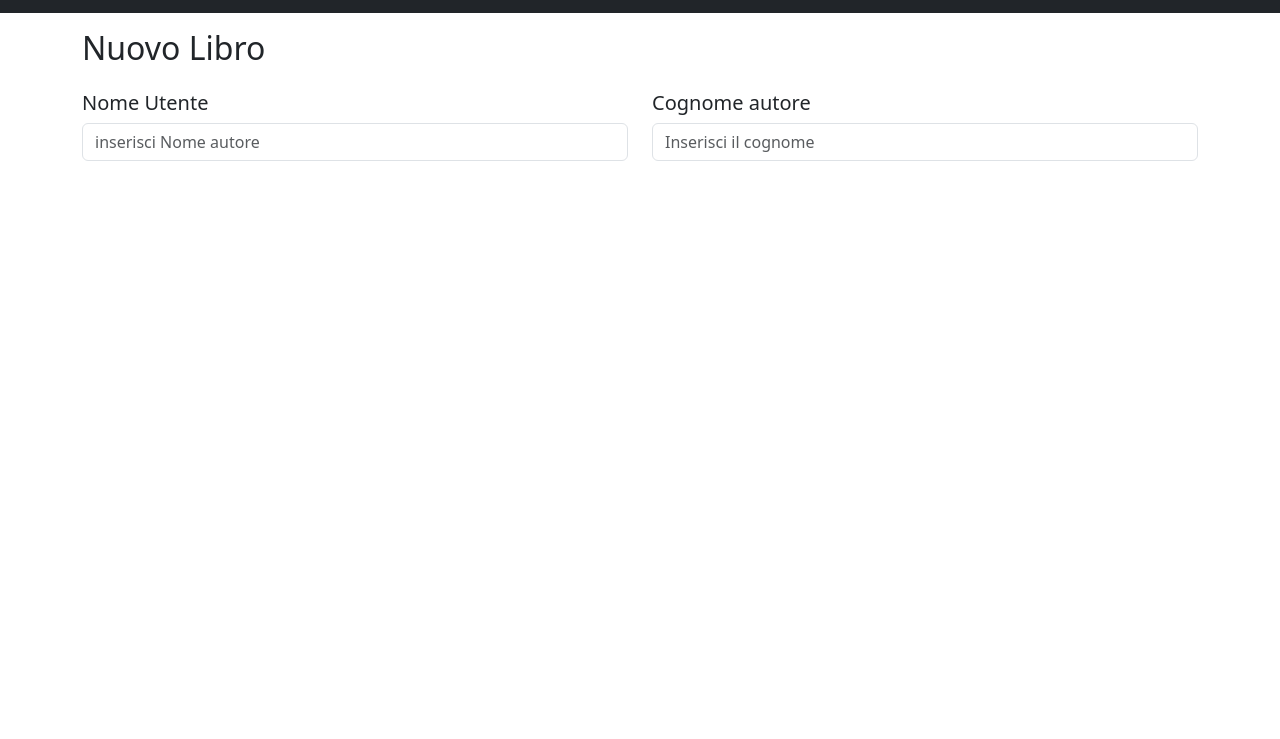
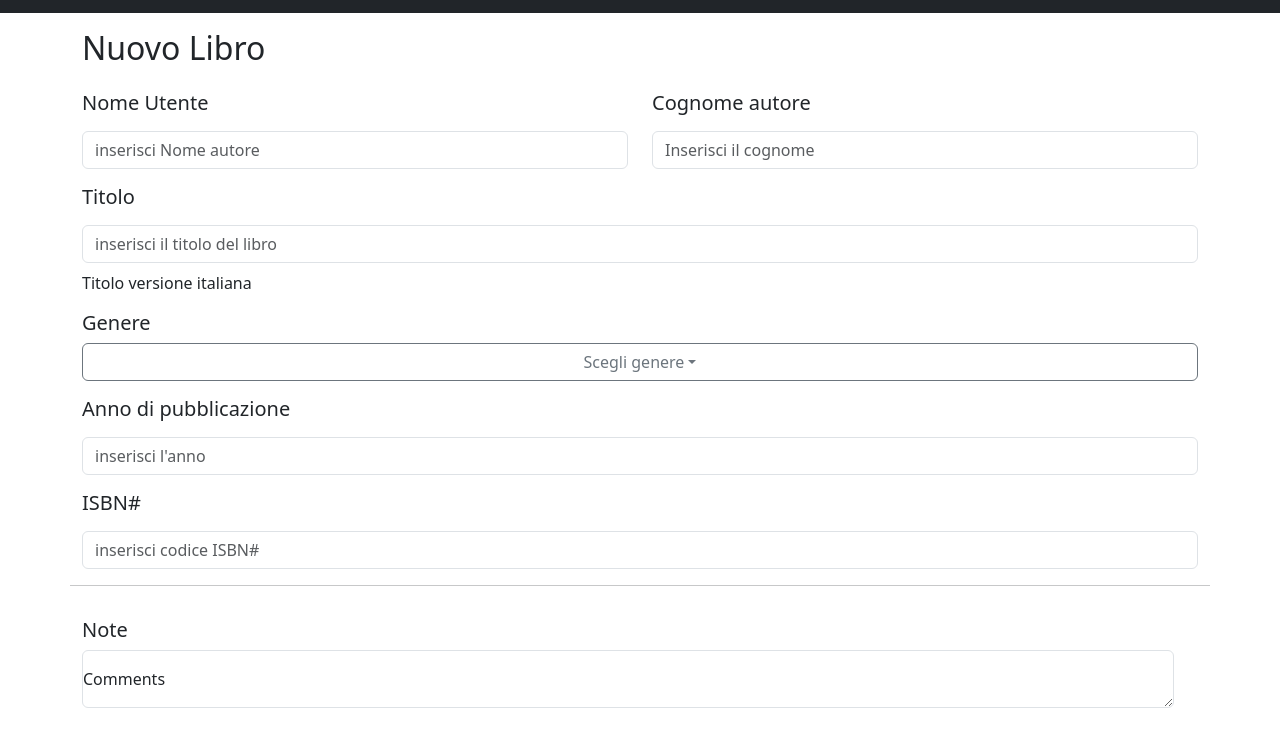
Before and after one commit to LorenzoVivenzio/html-css-bootstrap-dashboard, a plain HTML site: page anagrafico.html in a window 1280 px wide. Shown: the part 61-800 px from the top of the page. Drawn offline with nearby package versions, Linux system fonts and the light colour scheme.

Commit message:
add note

```diff
--- a/anagrafico.html
+++ b/anagrafico.html
@@ -56,22 +56,91 @@
                 <!-- nome utente -->
                 <div class="row mt-4">
                     <div class="col-6">
-                        <h5>Nome Utente</h5>
+                        <h5 class="pb-2">Nome Utente</h5>
                         <form action="">
                             <div class="">
-                                <input type="email" class="form-control" id="exampleFormControlInput1"
-                                    placeholder="inserisci Nome autore">
+                                <input type="text" class="form-control" id="nome" placeholder="inserisci Nome autore">
                             </div>
                     </div>
                     <div class="col-6">
-                        <h5>Cognome autore</h5>
+                        <h5 class="pb-2">Cognome autore</h5>
                         <div class="">
                             <input type="email" class="form-control" id="exampleFormControlInput1"
                                 placeholder="Inserisci il cognome">
                         </div>
                     </div>
-                    <!-- fine nome utente -->
                 </div>
+                <!-- fine nome utente -->
+
+                <!-- titolo -->
+                <div class="row mt-3">
+                    <h5 class="pb-2">Titolo</h5>
+                    <div class="">
+                        <input type="email" class="form-control" id="libro" placeholder="inserisci il titolo del libro">
+                        <label class="pt-2" for="libro">Titolo versione italiana</label>
+                    </div>
+                </div>
+                <!-- fine titolo -->
+
+
+                <!-- genere -->
+                <div class="row mt-3">
+                    <div class="col-12">
+                        <h5>Genere</h5>
+                        <div class="input-group mb-3">
+                            <button class="btn btn-outline-secondary dropdown-toggle w-100" type="button"
+                                data-bs-toggle="dropdown" aria-expanded="false">Scegli genere</button>
+                            <ul class="dropdown-menu">
+                                <li><a class="dropdown-item" href="#">Action</a></li>
+                                <li><a class="dropdown-item" href="#">Another action</a></li>
+                                <li><a class="dropdown-item" href="#">Something else here</a></li>
+                                <li>
+                                    <hr class="dropdown-divider">
+                                </li>
+                                <li><a class="dropdown-item" href="#">Separated link</a></li>
+                            </ul>
+                        </div>
+                    </div>
+                    <!-- genere -->
+
+                    <!-- anno di pubblicazione -->
+                    <div class="col-12 ">
+                        <h5 class="pb-2">Anno di pubblicazione</h5>
+                        <form action="">
+                            <div class="">
+                                <input type="text" class="form-control" id="inserisci l'anno"
+                                    placeholder="inserisci l'anno">
+                            </div>
+                        </form>
+
+                    </div>
+                    <!-- fine anno di pubblicazione -->
+
+                    <!-- isb -->
+                    <div class="col-12 mt-3">
+                        <h5 class="pb-2">ISBN#</h5>
+                        <form action="">
+                            <div class="">
+                                <input type="text" class="form-control" id="inserisci l'anno"
+                                    placeholder="inserisci codice ISBN#">
+                            </div>
+                        </form>
+                    </div>
+                    <!-- fine isb -->
+                    <hr class="mt-3">
+
+                    <!-- Note -->
+                    <div class="row mt-3">
+                        <h5>Note</h5>
+                        <div class="form-floating">
+                            <textarea class="form-control" placeholder="Leave a comment here"
+                                id="floatingTextarea"></textarea>
+                            <label for="floatingTextarea">Comments</label>
+                        </div>
+
+
+                    </div>
+
             </form>
         </div>
     </main>
```
